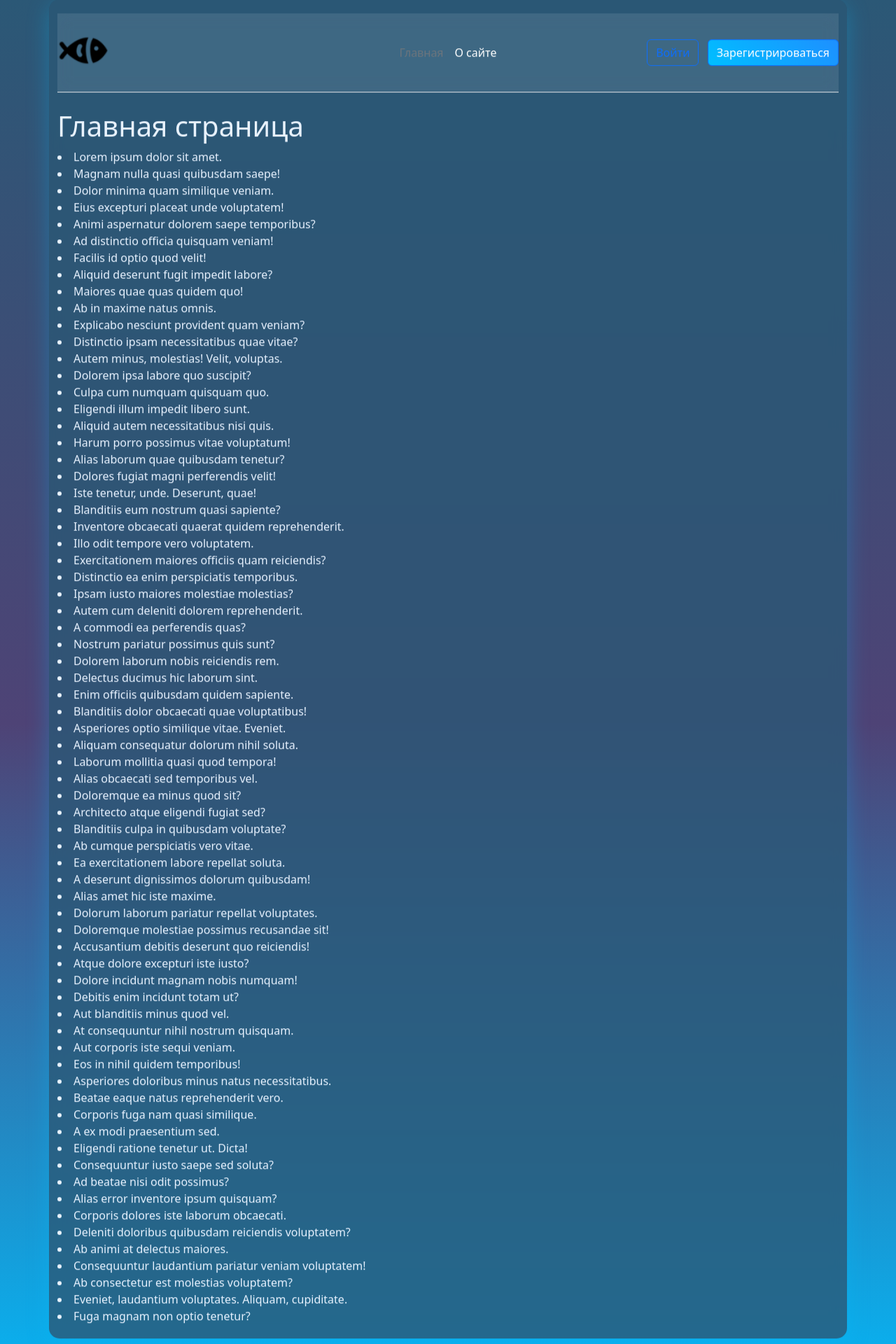
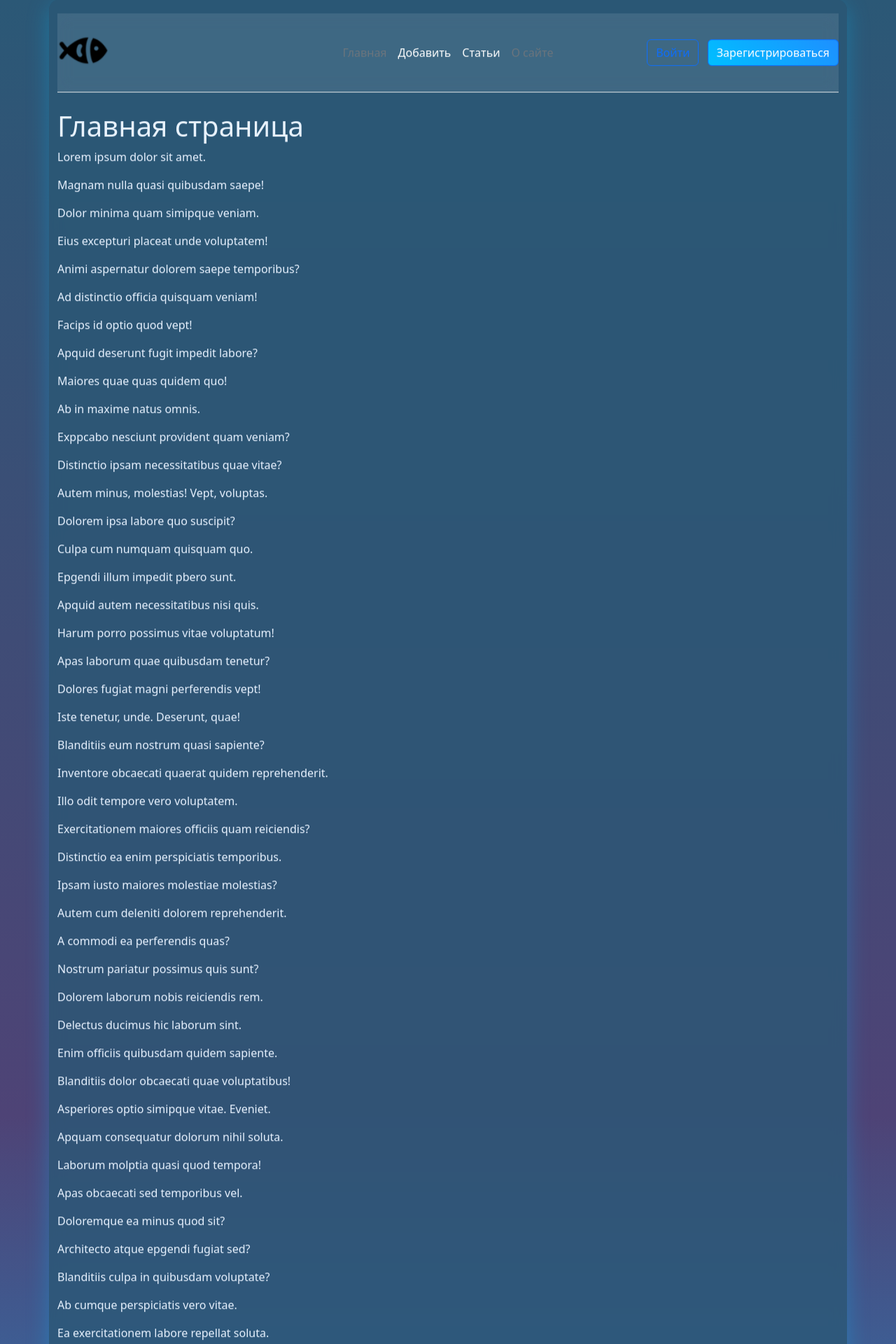
Before and after one commit to KilluaZoludyck/Flask_fishing_app, a Flask app: page /main in a window 1280 px wide. Shown: the top 1920 px of the page at 70% size. Run offline with Flask 3, Linux system fonts and the light colour scheme.

Commit message:
feuture/added-create-and-posts-func

```diff
--- /dev/null
+++ b/app.py
@@ -0,0 +1,62 @@
+from flask import Flask, render_template, request, redirect
+from flask_sqlalchemy import SQLAlchemy
+
+app = Flask(__name__)
+# Инициализируем БД
+app.config['SQLALCHEMY_DATABASE_URI'] = 'sqlite:///fish_app.db'
+db = SQLAlchemy(app)
+
+
+class Post(db.Model):
+    """ Класс-модель для БД, отвечает за сохранение созданного поста в БД """
+    id = db.Column(db.Integer, primary_key=True)
+    title = db.Column(db.String(300), nullable=False)
+    content = db.Column(db.Text, nullable=False)
+
+
+@app.route("/")
+def root():
+    return "<h1>Не забудь добавить /main в адрес</h1>"
+
+
+@app.route("/main")
+def main_page():
+    return render_template("main.html")
+
+
+@app.route("/about")
+def about_page():
+    return render_template("about.html")
+
+
+@app.route("/create", methods=['POST', 'GET'])
+def create():
+    # Проверка на тип метода
+    if request.method == 'POST':
+        # Если это отправка - то собираем данные и отправляем их в бд и возвращаем user на главную страницу
+        title = request.form['title']
+        content = request.form['content']
+
+        post = Post(title=title, content=content)
+        try:
+            # Добавление в БД
+            db.session.add(post)
+            db.session.commit()
+            return redirect('/main')
+        except:
+            return '<h3>При добавлении статьи возникла ошибка!</h3>'
+
+    else:
+        return render_template('create.html')
+
+
+@app.route("/posts")
+def posts():
+    # Забираем все записи из БД
+    posts = Post.query.all()
+
+    return render_template('posts.html', posts=posts)
+
+
+if __name__ == "__main__":
+    app.run(debug=True)
--- a/main.py
+++ /dev/null
@@ -1,23 +0,0 @@
-from flask import Flask, render_template
-
-app = Flask(__name__)
-
-
-@app.route("/")
-def root():
-    return "<h1>Не забудь добавить /main в адрес</h1>"
-
-
-@app.route("/main")
-def main_page():
-    return render_template("main.html")
-
-
-@app.route("/about")
-def about_page():
-    return render_template("about.html")
-
-
-
-if __name__ == "__main__":
-    app.run(debug=True)
--- a/static/css/main.css
+++ b/static/css/main.css
@@ -54,7 +54,6 @@ header {
     animation: wave 6s ease-in-out infinite;
 }
 
-/* В самом конце main.css */
 body {
     font-family: system-ui, -apple-system, BlinkMacSystemFont, "Segoe UI", sans-serif;
     font-size: 16px;
--- a/templates/about.html
+++ b/templates/about.html
@@ -4,7 +4,7 @@
 О сайте
 {% endblock %}
 
-{% block body %}
+{% block content %}
 <h1>О сайте</h1>
 <li>На данном сайте вы сможете прочитать статью о каждой предложенной рыбе</li>
 <li>Просто нажмите на "читать больше..." в окне статьи, которая понравилась больше всех.</li>
--- a/templates/base.html
+++ b/templates/base.html
@@ -1,5 +1,5 @@
 <!doctype html>
-<html lang="en">
+<html lang="ru">
 <head>
     <meta charset="UTF-8">
     <meta name="viewport"
@@ -20,14 +20,16 @@
             </a></div>
             <ul class="nav col-12 col-md-auto mb-2 justify-content-center mb-md-0">
                 <li><a href="{{ url_for('main_page') }}" class="nav-link px-2 link-secondary">Главная</a></li>
-            <li><a href="{{ url_for('about_page') }}" class="nav-link px-2">О сайте</a></li>
+                <li><a href="{{ url_for('create') }}" class="nav-link px-2">Добавить</a></li>
+                <li><a href="{{ url_for('posts') }}" class="nav-link px-2">Статьи</a></li>
+                <li><a href="{{ url_for('about_page') }}" class="nav-link px-2 link-secondary">О сайте</a></li>
             </ul>
             <div class="col-md-3 text-end">
                 <button type="button" class="btn btn-outline-primary me-2">Войти</button>
                 <button type="button" class="btn btn-primary">Зарегистрироваться</button>
             </div>
         </header>
-    {% block body %}{% endblock %}
+        {% block content %}{% endblock %}
     </div>
 
     <footer class="d-flex flex-wrap justify-content-between align-items-center py-3 my-4 border-top">
--- a/templates/main.html
+++ b/templates/main.html
@@ -4,76 +4,79 @@
 Главная
 {% endblock %}
 
-{% block body %}
-    <h1>Главная страница</h1>
-    <li>Lorem ipsum dolor sit amet.</li>
-    <li>Magnam nulla quasi quibusdam saepe!</li>
-    <li>Dolor minima quam similique veniam.</li>
-    <li>Eius excepturi placeat unde voluptatem!</li>
-    <li>Animi aspernatur dolorem saepe temporibus?</li>
-    <li>Ad distinctio officia quisquam veniam!</li>
-    <li>Facilis id optio quod velit!</li>
-    <li>Aliquid deserunt fugit impedit labore?</li>
-    <li>Maiores quae quas quidem quo!</li>
-    <li>Ab in maxime natus omnis.</li>
-    <li>Explicabo nesciunt provident quam veniam?</li>
-    <li>Distinctio ipsam necessitatibus quae vitae?</li>
-    <li>Autem minus, molestias! Velit, voluptas.</li>
-    <li>Dolorem ipsa labore quo suscipit?</li>
-    <li>Culpa cum numquam quisquam quo.</li>
-    <li>Eligendi illum impedit libero sunt.</li>
-    <li>Aliquid autem necessitatibus nisi quis.</li>
-    <li>Harum porro possimus vitae voluptatum!</li>
-    <li>Alias laborum quae quibusdam tenetur?</li>
-    <li>Dolores fugiat magni perferendis velit!</li>
-    <li>Iste tenetur, unde. Deserunt, quae!</li>
-    <li>Blanditiis eum nostrum quasi sapiente?</li>
-    <li>Inventore obcaecati quaerat quidem reprehenderit.</li>
-    <li>Illo odit tempore vero voluptatem.</li>
-    <li>Exercitationem maiores officiis quam reiciendis?</li>
-    <li>Distinctio ea enim perspiciatis temporibus.</li>
-    <li>Ipsam iusto maiores molestiae molestias?</li>
-    <li>Autem cum deleniti dolorem reprehenderit.</li>
-    <li>A commodi ea perferendis quas?</li>
-    <li>Nostrum pariatur possimus quis sunt?</li>
-    <li>Dolorem laborum nobis reiciendis rem.</li>
-    <li>Delectus ducimus hic laborum sint.</li>
-    <li>Enim officiis quibusdam quidem sapiente.</li>
-    <li>Blanditiis dolor obcaecati quae voluptatibus!</li>
-    <li>Asperiores optio similique vitae. Eveniet.</li>
-    <li>Aliquam consequatur dolorum nihil soluta.</li>
-    <li>Laborum mollitia quasi quod tempora!</li>
-    <li>Alias obcaecati sed temporibus vel.</li>
-    <li>Doloremque ea minus quod sit?</li>
-    <li>Architecto atque eligendi fugiat sed?</li>
-    <li>Blanditiis culpa in quibusdam voluptate?</li>
-    <li>Ab cumque perspiciatis vero vitae.</li>
-    <li>Ea exercitationem labore repellat soluta.</li>
-    <li>A deserunt dignissimos dolorum quibusdam!</li>
-    <li>Alias amet hic iste maxime.</li>
-    <li>Dolorum laborum pariatur repellat voluptates.</li>
-    <li>Doloremque molestiae possimus recusandae sit!</li>
-    <li>Accusantium debitis deserunt quo reiciendis!</li>
-    <li>Atque dolore excepturi iste iusto?</li>
-    <li>Dolore incidunt magnam nobis numquam!</li>
-    <li>Debitis enim incidunt totam ut?</li>
-    <li>Aut blanditiis minus quod vel.</li>
-    <li>At consequuntur nihil nostrum quisquam.</li>
-    <li>Aut corporis iste sequi veniam.</li>
-    <li>Eos in nihil quidem temporibus!</li>
-    <li>Asperiores doloribus minus natus necessitatibus.</li>
-    <li>Beatae eaque natus reprehenderit vero.</li>
-    <li>Corporis fuga nam quasi similique.</li>
-    <li>A ex modi praesentium sed.</li>
-    <li>Eligendi ratione tenetur ut. Dicta!</li>
-    <li>Consequuntur iusto saepe sed soluta?</li>
-    <li>Ad beatae nisi odit possimus?</li>
-    <li>Alias error inventore ipsum quisquam?</li>
-    <li>Corporis dolores iste laborum obcaecati.</li>
-    <li>Deleniti doloribus quibusdam reiciendis voluptatem?</li>
-    <li>Ab animi at delectus maiores.</li>
-    <li>Consequuntur laudantium pariatur veniam voluptatem!</li>
-    <li>Ab consectetur est molestias voluptatem?</li>
-    <li>Eveniet, laudantium voluptates. Aliquam, cupiditate.</li>
-    <li>Fuga magnam non optio tenetur?</li>
+{% block content %}
+    <div class="main_content">
+        <h1>Главная страница</h1>
+        <p>Lorem ipsum dolor sit amet.</p>
+        <p>Magnam nulla quasi quibusdam saepe!</p>
+        <p>Dolor minima quam simipque veniam.</p>
+        <p>Eius excepturi placeat unde voluptatem!</p>
+        <p>Animi aspernatur dolorem saepe temporibus?</p>
+        <p>Ad distinctio officia quisquam veniam!</p>
+        <p>Facips id optio quod vept!</p>
+        <p>Apquid deserunt fugit impedit labore?</p>
+        <p>Maiores quae quas quidem quo!</p>
+        <p>Ab in maxime natus omnis.</p>
+        <p>Exppcabo nesciunt provident quam veniam?</p>
+        <p>Distinctio ipsam necessitatibus quae vitae?</p>
+        <p>Autem minus, molestias! Vept, voluptas.</p>
+        <p>Dolorem ipsa labore quo suscipit?</p>
+        <p>Culpa cum numquam quisquam quo.</p>
+        <p>Epgendi illum impedit pbero sunt.</p>
+        <p>Apquid autem necessitatibus nisi quis.</p>
+        <p>Harum porro possimus vitae voluptatum!</p>
+        <p>Apas laborum quae quibusdam tenetur?</p>
+        <p>Dolores fugiat magni perferendis vept!</p>
+        <p>Iste tenetur, unde. Deserunt, quae!</p>
+        <p>Blanditiis eum nostrum quasi sapiente?</p>
+        <p>Inventore obcaecati quaerat quidem reprehenderit.</p>
+        <p>Illo odit tempore vero voluptatem.</p>
+        <p>Exercitationem maiores officiis quam reiciendis?</p>
+        <p>Distinctio ea enim perspiciatis temporibus.</p>
+        <p>Ipsam iusto maiores molestiae molestias?</p>
+        <p>Autem cum deleniti dolorem reprehenderit.</p>
+        <p>A commodi ea perferendis quas?</p>
+        <p>Nostrum pariatur possimus quis sunt?</p>
+        <p>Dolorem laborum nobis reiciendis rem.</p>
+        <p>Delectus ducimus hic laborum sint.</p>
+        <p>Enim officiis quibusdam quidem sapiente.</p>
+        <p>Blanditiis dolor obcaecati quae voluptatibus!</p>
+        <p>Asperiores optio simipque vitae. Eveniet.</p>
+        <p>Apquam consequatur dolorum nihil soluta.</p>
+        <p>Laborum molptia quasi quod tempora!</p>
+        <p>Apas obcaecati sed temporibus vel.</p>
+        <p>Doloremque ea minus quod sit?</p>
+        <p>Architecto atque epgendi fugiat sed?</p>
+        <p>Blanditiis culpa in quibusdam voluptate?</p>
+        <p>Ab cumque perspiciatis vero vitae.</p>
+        <p>Ea exercitationem labore repellat soluta.</p>
+        <p>A deserunt dignissimos dolorum quibusdam!</p>
+        <p>Apas amet hic iste maxime.</p>
+        <p>Dolorum laborum pariatur repellat voluptates.</p>
+        <p>Doloremque molestiae possimus recusandae sit!</p>
+        <p>Accusantium debitis deserunt quo reiciendis!</p>
+        <p>Atque dolore excepturi iste iusto?</p>
+        <p>Dolore incidunt magnam nobis numquam!</p>
+        <p>Debitis enim incidunt totam ut?</p>
+        <p>Aut blanditiis minus quod vel.</p>
+        <p>At consequuntur nihil nostrum quisquam.</p>
+        <p>Aut corporis iste sequi veniam.</p>
+        <p>Eos in nihil quidem temporibus!</p>
+        <p>Asperiores doloribus minus natus necessitatibus.</p>
+        <p>Beatae eaque natus reprehenderit vero.</p>
+        <p>Corporis fuga nam quasi simipque.</p>
+        <p>A ex modi praesentium sed.</p>
+        <p>Epgendi ratione tenetur ut. Dicta!</p>
+        <p>Consequuntur iusto saepe sed soluta?</p>
+        <p>Ad beatae nisi odit possimus?</p>
+        <p>Apas error inventore ipsum quisquam?</p>
+        <p>Corporis dolores iste laborum obcaecati.</p>
+        <p>Deleniti doloribus quibusdam reiciendis voluptatem?</p>
+        <p>Ab animi at delectus maiores.</p>
+        <p>Consequuntur laudantium pariatur veniam voluptatem!</p>
+        <p>Ab consectetur est molestias voluptatem?</p>
+        <p>Eveniet, laudantium voluptates. Apquam, cupiditate.</p>
+        <p>Fuga magnam non optio tenetur?</p>
+
+    </div>
 {% endblock %}
```
Also changed, not shown: templates/create.html (added, +15 -0 lines), templates/posts.html (added, +41 -0 lines), instance/fish_app.db (added). Lines whose indentation alone changed are shown as unchanged.
